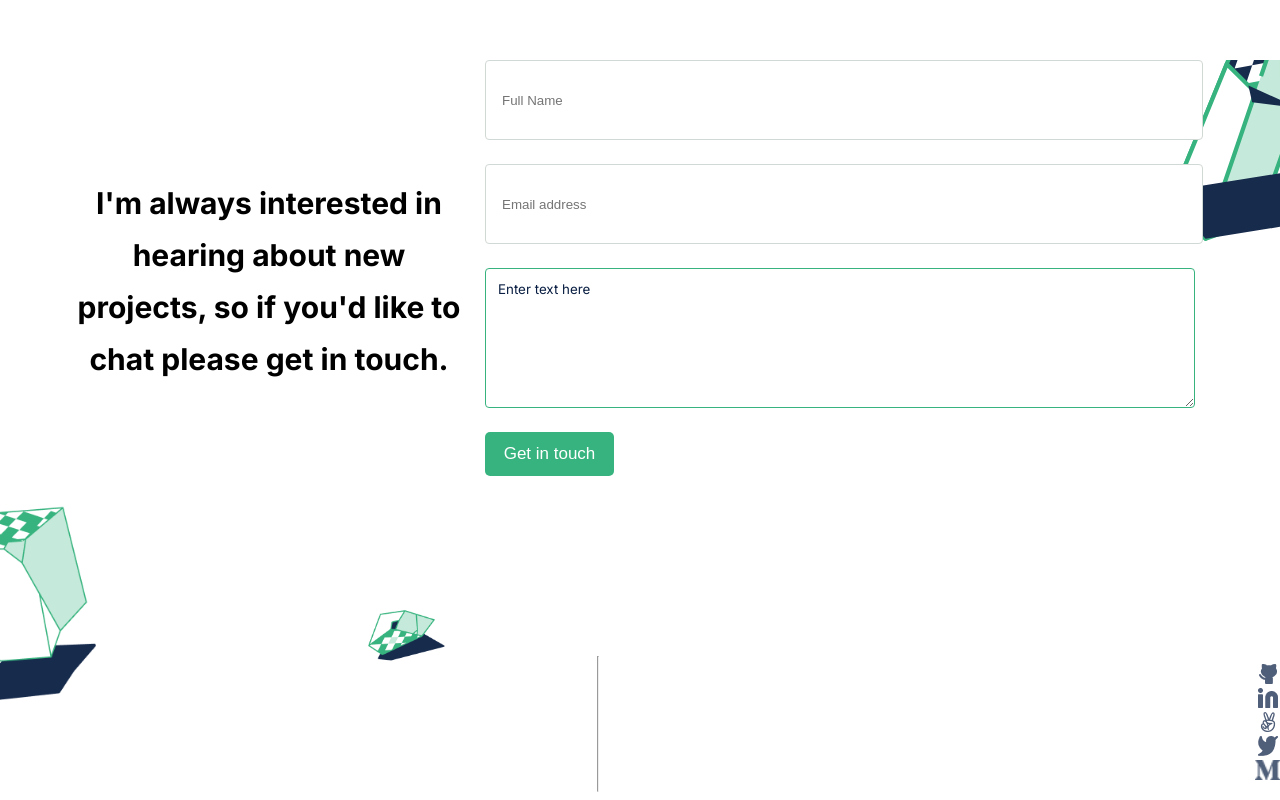
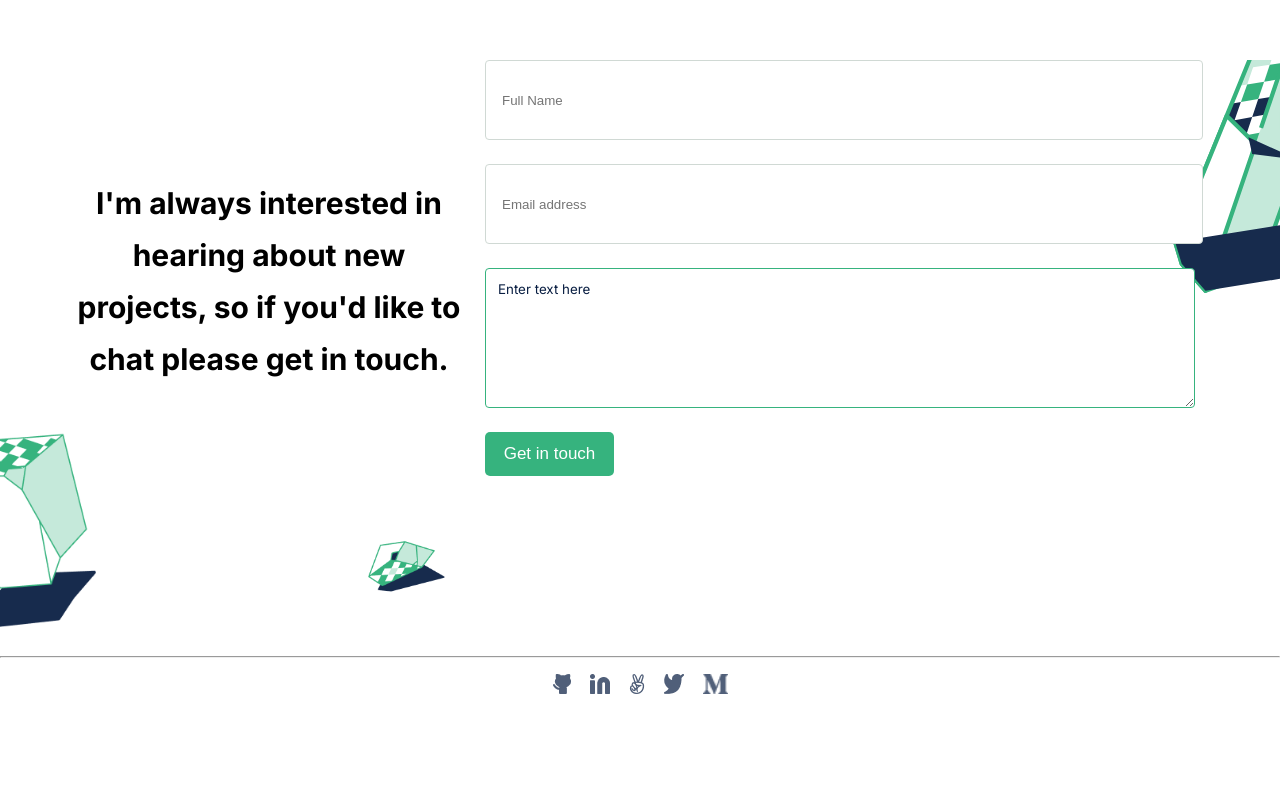
Before and after one commit to williamscch/portfoliomock, a website: page index.html in a window 1280 px wide. Shown: the part 3721-4521 px from the top of the page. After the commit the page ends 4435 px from the top, so only its background shows below. Drawn offline with Linux system fonts and the light colour scheme; files whose address does not match are found by name.

Commit message:
Fix linters, fix style on footer icons

```diff
--- a/assets/css/style.css
+++ b/assets/css/style.css
@@ -215,7 +215,8 @@ body.active {
 }
 
 .about-me {
-  background-image: url(../img//illustration-about-me-2-desktop.png),
+  background-image:
+    url(../img//illustration-about-me-2-desktop.png),
     url(../img/illustration-about\ me-1-desktop.png);
   background-position: 0% 100%, right top;
   background-repeat: no-repeat, no-repeat;
@@ -390,7 +391,23 @@ button:active {
   border: 1px solid #008552;
 }
 
-.network ul li a img {
+.network-footer {
+  display: flex;
+  gap: 19px;
+  justify-content: center;
+  padding: 0;
+}
+
+.network-footer li {
+  list-style: none;
+  transition: transform 0.5s;
+}
+
+.network-footer li a img {
+  height: 20px;
+}
+
+.network li a img {
   height: 20px;
 }
 
@@ -448,7 +465,7 @@ footer h5 {
     font-size: var(--md);
   }
 
-  .network hr {
+  hr {
     display: none;
   }
 }
@@ -550,7 +567,8 @@ footer h5 {
   footer {
     flex-direction: column;
     padding: 0;
-    background-image: url(../img/illustration-1-contact-form-desktop.png),
+    background-image:
+      url(../img/illustration-1-contact-form-desktop.png),
       url(../img/illustration-2-contact-form-desktop.png),
       url(../img/illustration-contact-form.svg);
     background-position: 0 85%, 30% 80%, 100% -60%;
@@ -718,6 +736,10 @@ footer h5 {
   transform: scale(1.5);
 }
 
+.network-footer li:hover {
+  transform: scale(1.5);
+}
+
 /* MEDIA QUERIES FOR POPUP DESKTOP */
 
 @media (min-width: 768px) {
@@ -802,7 +824,7 @@ footer h5 {
 }
 
 small {
-  color: #ff0000;
+  color: #f00;
   align-self: center;
   font-weight: 600;
   font-size: var(--sm);
--- a/assets/js/script.js
+++ b/assets/js/script.js
@@ -253,7 +253,7 @@ function openProjectCard(projectNum) {
     cardTitle,
     projectUl,
     cardInfo,
-    cardButtonsDiv
+    cardButtonsDiv,
   );
   // cardDiv.append(cardInfo, cardButtonsDiv);
   cardButtonsDiv.append(liveButton, sourceButton);
--- a/index.html
+++ b/index.html
@@ -154,9 +154,9 @@
                     </div>
                 </form>
             </div>
-            <div class="network">
+            <div>
                 <hr />
-                <ul>
+                <ul class="network-footer">
                     <li>
                         <a href="https://github.com/wdavidcch" target="_blank" rel="noopener noreferrer"><img
                                 src="./assets/img/github.png" alt="icon" /></a>
```
